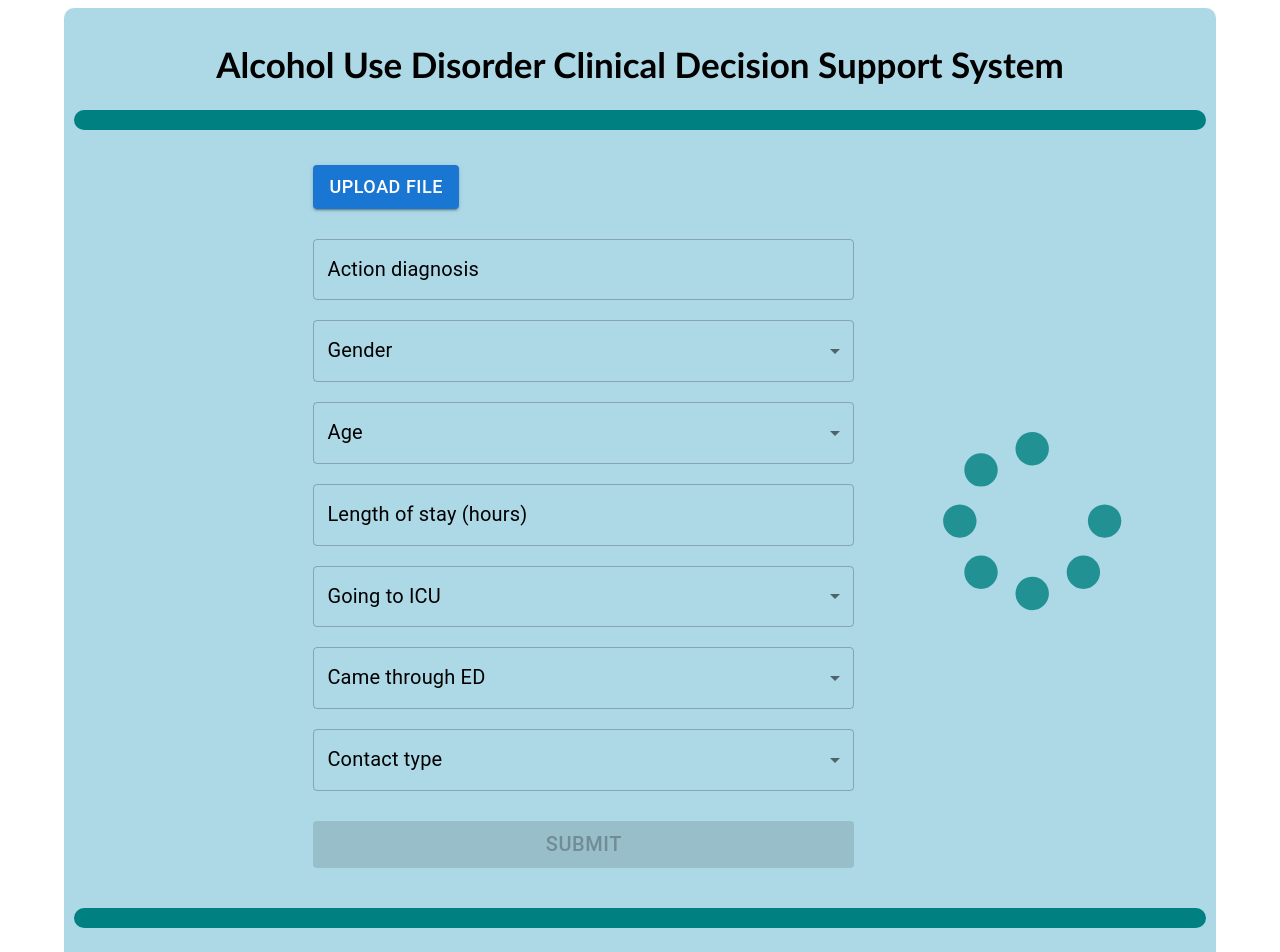
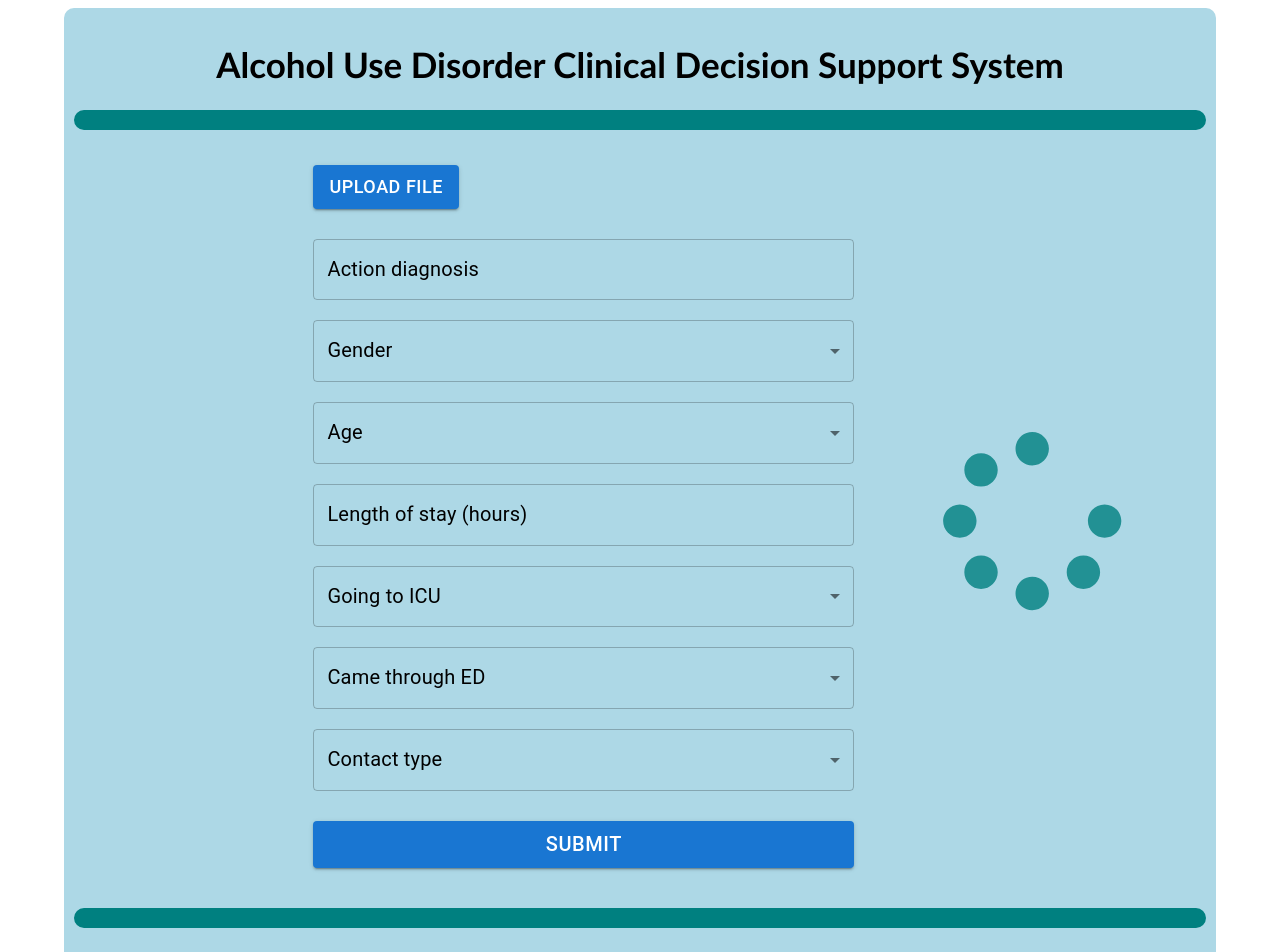
Before and after one commit to rubenbaskaran/aud-frontend, a React (Create React App) app: page / in a window 1280 px wide. Shown: the top 952 px of the page. Built offline with nearby package versions, Linux system fonts and the light colour scheme.

Commit message:
added loading animation

```diff
--- a/src/App.js
+++ b/src/App.js
@@ -9,6 +9,7 @@
   TextField,
   Button,
   styled,
+  CircularProgress,
 } from "@mui/material";
 import axios from "axios";
 import { FontAwesomeIcon } from "@fortawesome/react-fontawesome";
@@ -38,6 +39,7 @@
   const cameThroughEdList = ["0", "1"];
   const goingToIcuList = ["0", "1"];
   const [buttonDisabled, setButtonDisabled] = React.useState(true);
+  const [loading, setLoading] = React.useState(false);
   const [showIcon, setShowIcon] = React.useState(null);
   const [filename, setFilename] = React.useState(null);
   const ageList = [];
@@ -119,7 +121,16 @@
     }
   }, [buttonDisabled]);
 
+  React.useEffect(() => {
+    if (loading) {
+      setButtonDisabled(true);
+    } else {
+      setButtonDisabled(false);
+    }
+  }, [loading]);
+
   const submitData = () => {
+    setLoading(true);
     const data = {
       age: age,
       gender: gender,
@@ -144,10 +155,13 @@
             setShowIcon("question");
             break;
         }
+
+        setLoading(false);
       })
       .catch(function (error) {
         setShowIcon("question");
         console.log(error);
+        setLoading(false);
       });
   };
 
@@ -656,6 +670,21 @@
           }}
         />
       </Grid>
+
+      {loading && (
+        <div
+          style={{
+            position: "absolute",
+            left: "45%",
+            top: "40%",
+            display: "flex",
+            alignItems: "center",
+            justifyContent: "center",
+          }}
+        >
+          <CircularProgress style={{ width: "150px", height: "150px" }} />
+        </div>
+      )}
     </Container>
   );
 }
```
